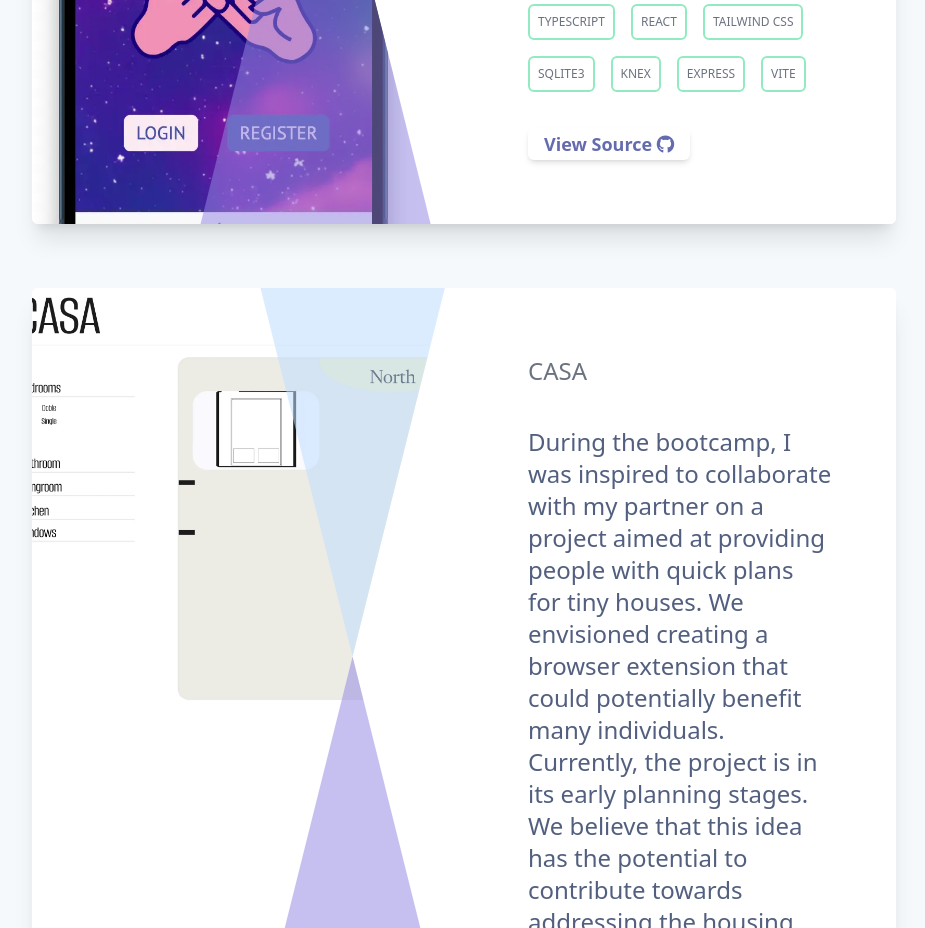
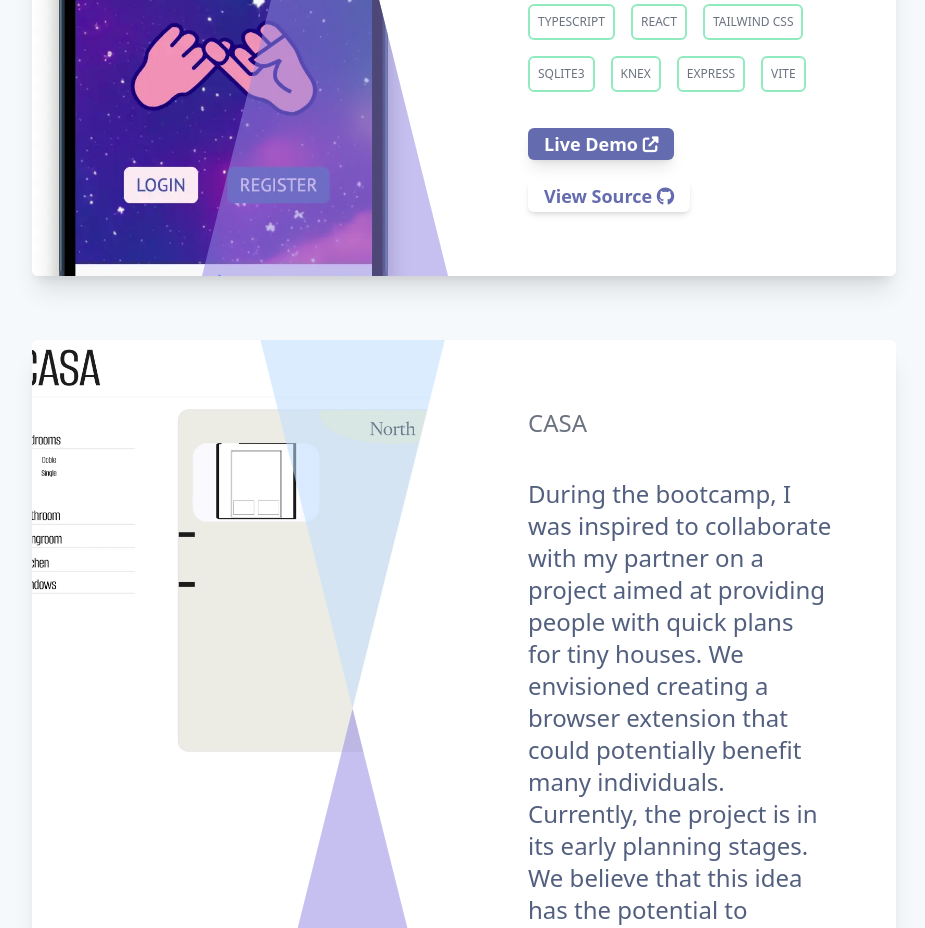
Before and after one commit to rocio-peralta/portfolio-rocio, a React (Vite) app: page / in a window 1280 px wide. Shown: the part 2880-3808 px from the top of the page, without its empty margins (176-1101 px from the left). Built offline with nearby package versions, Linux system fonts and the light colour scheme; a web font is replaced by a local one.

Commit message:
add Pinky Promise live demo link

```diff
--- a/src/components/PinkyPromise.tsx
+++ b/src/components/PinkyPromise.tsx
@@ -46,6 +46,19 @@ function PinkyPromise() {
         </div>
         <div className="LINKS container flex flex-wrap items-center justify-start">
           <a
+            href="https://pinky-promise.onrender.com/"
+            rel="noopener noreferrer"
+            target="_blank"
+            className="hover:fadedPurple mr-5 mt-5 inline-block rounded-md bg-purple px-4 py-0.5 text-sm font-semibold leading-[40px] text-white shadow-lg hover:bg-fadedBlue hover:shadow-md md:text-lg"
+          >
+            {' '}
+            Live Demo
+            <span>
+              {' '}
+              <i className="fas fa-external-link-alt"></i>
+            </span>
+          </a>
+          <a
             href="https://github.com/kahikatea-2023/pinky-promise"
             rel="noopener noreferrer"
             target="_blank"
```
